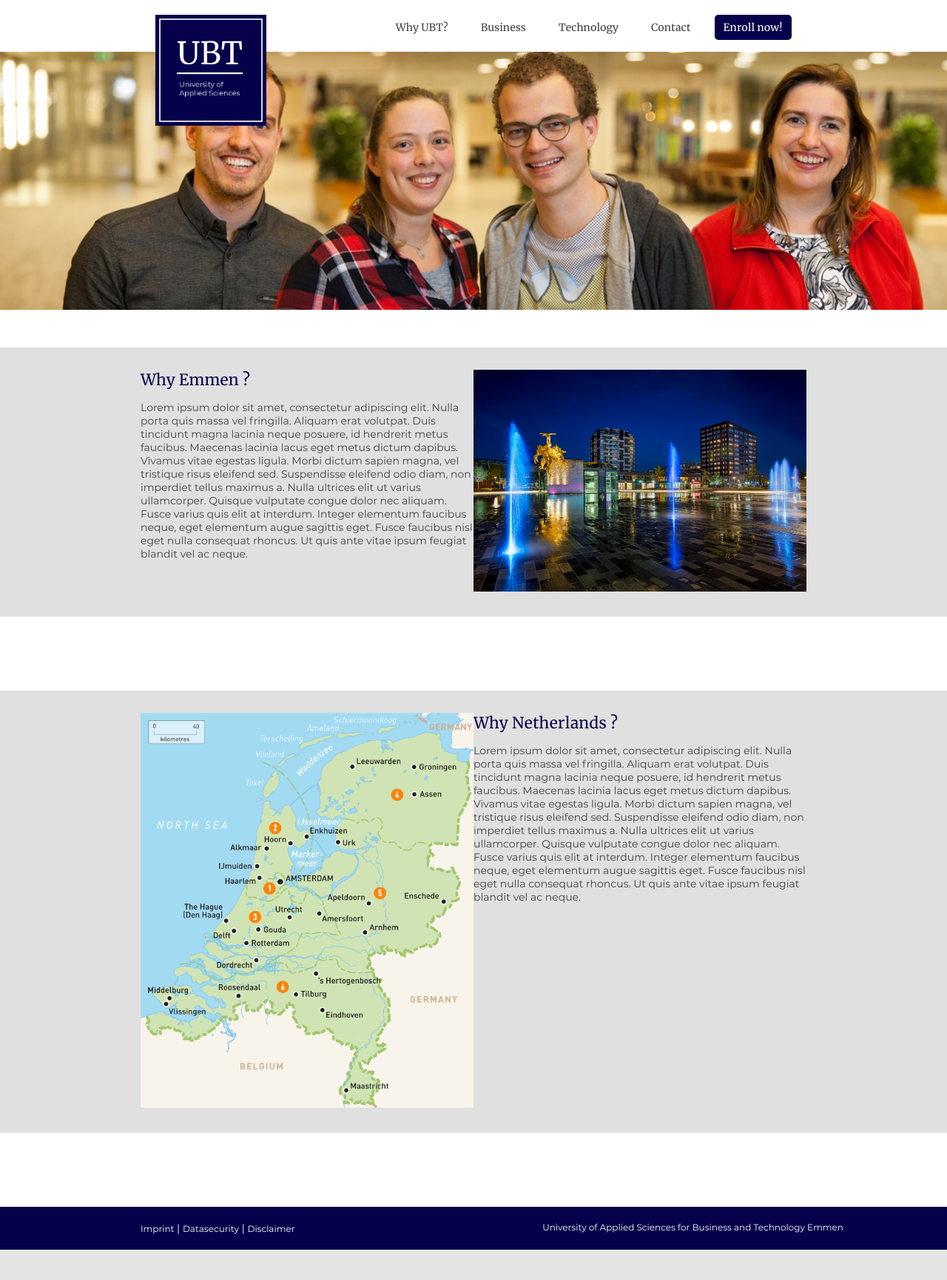
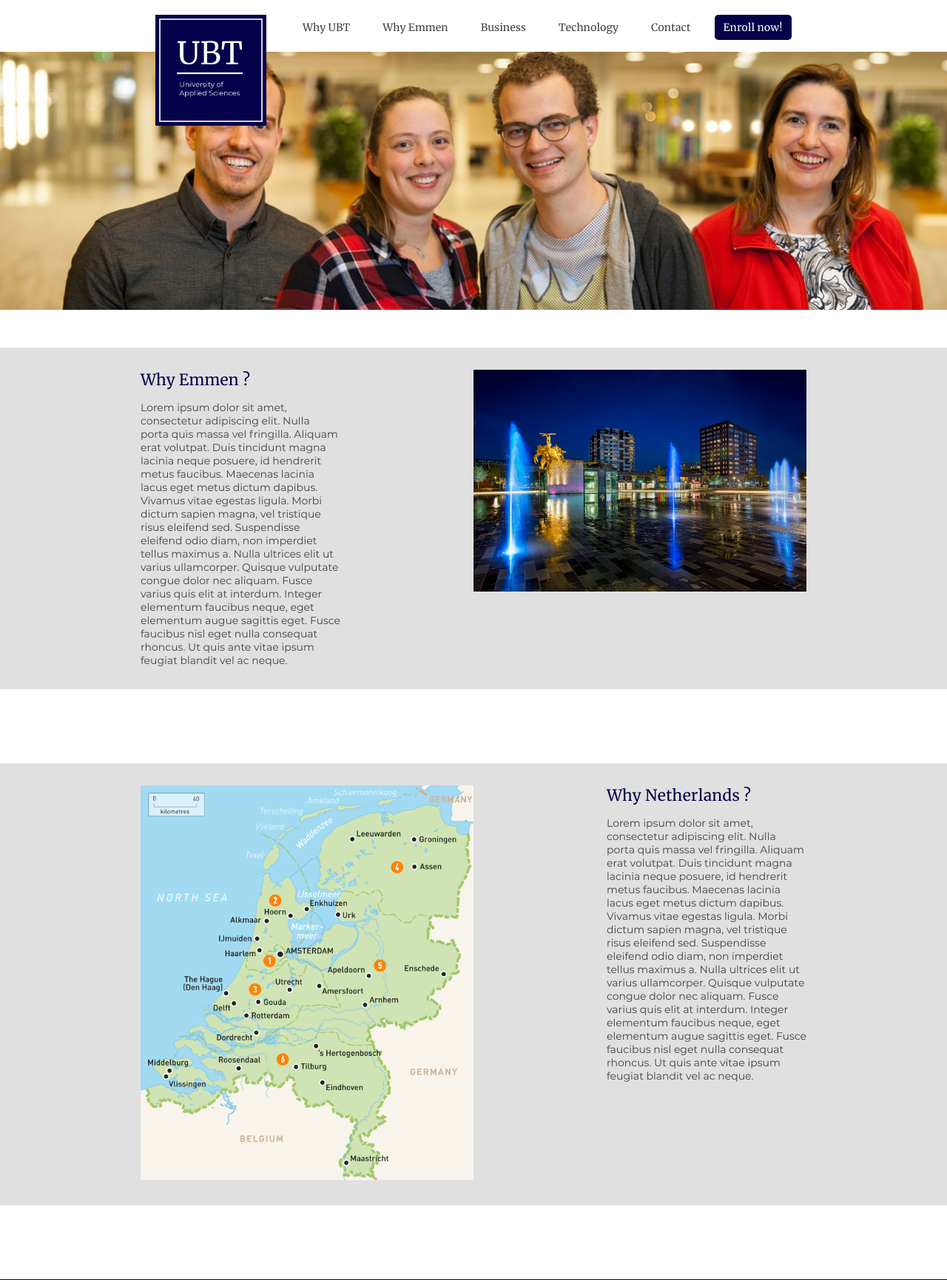
Before and after one commit to lukas-kirchhoff/Professional-Website, a PHP site: page /html/WhyEmmenWhyNetherlands.html in a window 1280 px wide. Shown: the top 1731 px of the page at 74% size. Before the commit the page ends 1690 px from the top, so only its background shows below. Run offline with PHP 8.4, Linux system fonts and the light colour scheme.

Commit message:
done with page ? added new div in css
somewhat done with my page, added a new div in the css file - content__rightside--30

```diff
--- a/css/main.css
+++ b/css/main.css
@@ -176,6 +176,11 @@ a {
     width: 35%;
 }
 
+.content__rightside--30 {
+    float: right;
+    width: 30%;
+}
+
 /* Footer */
 #footer {
     background-color: #05014A;
--- a/html/WhyEmmenWhyNetherlands.html
+++ b/html/WhyEmmenWhyNetherlands.html
@@ -13,21 +13,23 @@
 <body>
     <header id="header">
         <div class="logo__wrapper">
-            <img src="../img/logo.jpg" alt="Logo" />
+            <a href="index.html">
+                <img src="../img/logo.jpg" alt="Logo" />
+            </a>
         </div>
         <!-- NAVBAR -->
         <div class="navbar">
             <ul>
-                <li class="navbar__link"><a class="navbar__link--a" href="whyUBT.html">Why UBT?</a></li>
+                <li class="navbar__link"><a class="navbar__link--a" href="whyUBT.html">Why UBT</a></li>
+                <li class="navbar__link"><a class="navbar__link--a" href="WhyEmmenWhyNetherlands.html">Why Emmen</a></li>
                 <li class="navbar__link"><a class="navbar__link--a" href="business.html">Business</a></li>
-                <li class="navbar__link"><a class="navbar__link--a" href="#">Technology</a></li>
-                <li class="navbar__link"><a class="navbar__link--a" href="#">Contact</a></li>
-                <li class="navbar__link--enroll"><a class="navbar__link--a" href="#">Enroll now!</a></li>
+                <li class="navbar__link"><a class="navbar__link--a" href="technology.html">Technology</a></li>
+                <li class="navbar__link"><a class="navbar__link--a" href="contact.html">Contact</a></li>
+                <li class="navbar__link--enroll"><a class="navbar__link--a" href="enroll-now.html">Enroll now!</a></li>
             </ul>
         </div>
     </header>
 
-	<!-- REPLACE THE IMAGE PATH -->
     <div class="title-image">
         <img src="../img/header-alumni.jpg" alt="Header Image">
     </div>
@@ -39,7 +41,7 @@
     </div>
     <div class="content__seperator">
         <div class="content__wrapper">
-            <div class="content__leftside">
+            <div class="content__leftside--30">
                 <h2>Why Emmen ?</h2>
                 <p>
                     Lorem ipsum dolor sit amet, consectetur adipiscing elit. Nulla porta quis massa vel fringilla.
@@ -60,7 +62,7 @@
 
 	<div class="content__seperator">
         <div class="content__wrapper">
-            <div class="content__rightside">
+            <div class="content__rightside--30">
                 <h2>Why Netherlands ?</h2>
                 <p>
                     Lorem ipsum dolor sit amet, consectetur adipiscing elit. Nulla porta quis massa vel fringilla.
@@ -79,11 +81,6 @@
         </div>
     </div>
 
-
-
-
-
-
 	<footer id="footer">
         <div class="footer__wrapper">
             <div class="footer__left">
```
